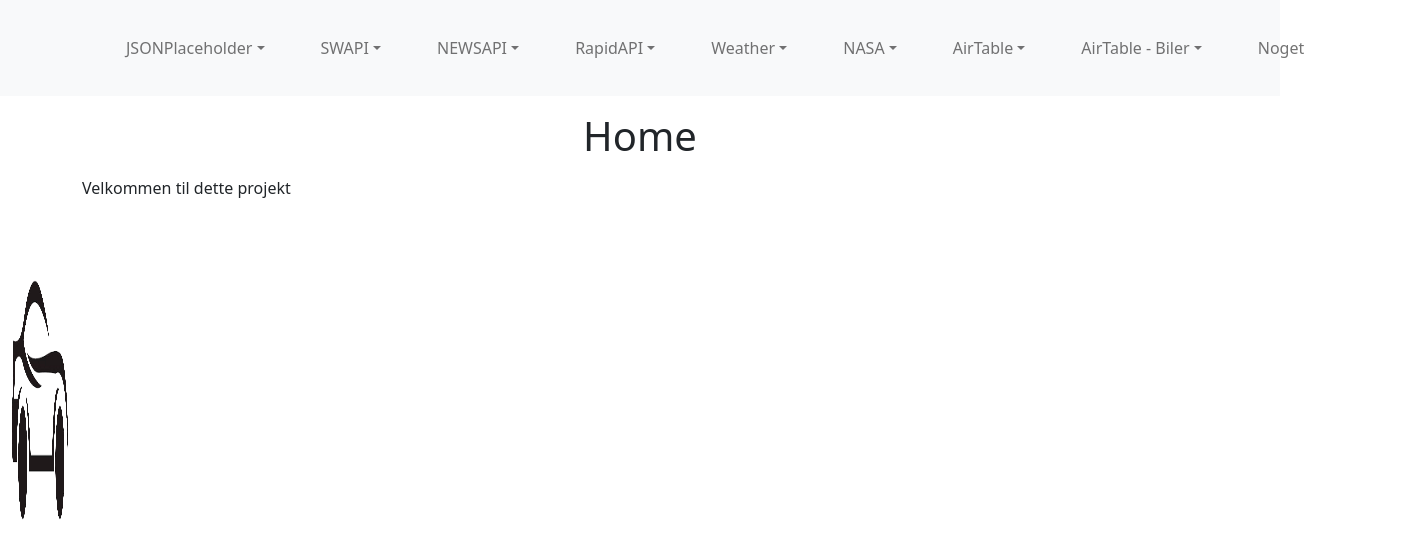
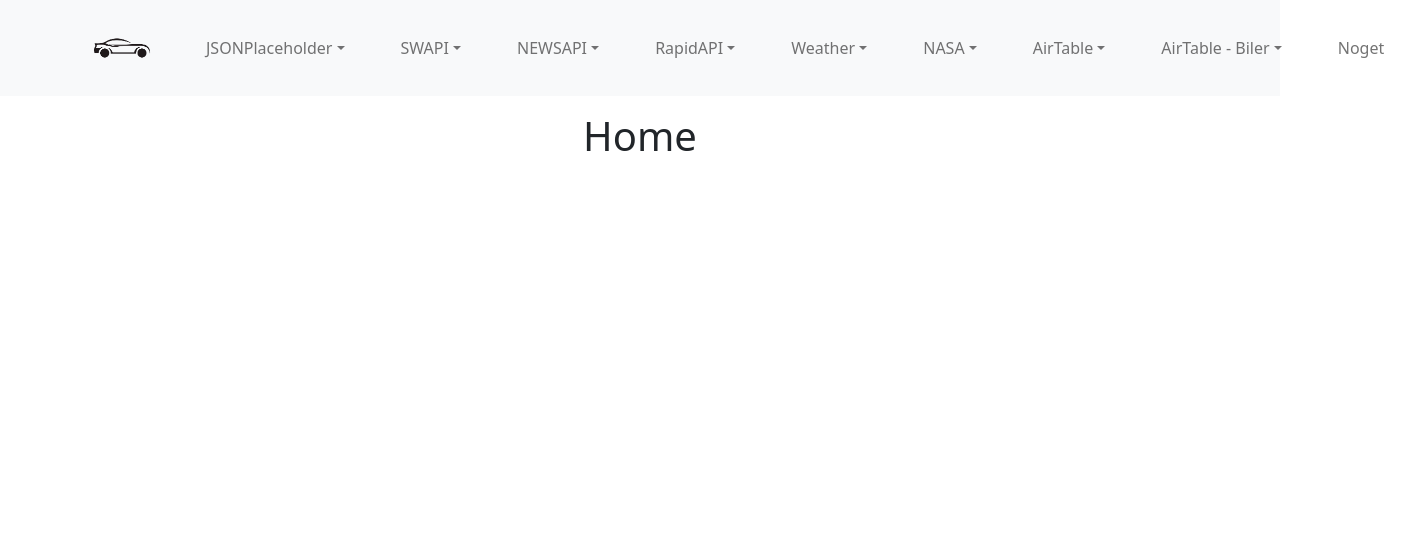
Before and after one commit to SteffenMTP/DataserviceOpgave, a React (Create React App) app: page / in a window 1280 px wide. Shown: the top 558 px of the page, 1412 px wide, since content can reach past the window. Built offline with nearby package versions, Linux system fonts and the light colour scheme.

Commit message:
version2

```diff
--- a/package.json
+++ b/package.json
@@ -9,6 +9,7 @@
     "axios": "^1.1.3",
     "bootstrap": "^5.2.3",
     "date-fns": "^2.29.3",
+    "gsap": "^3.11.3",
     "leaflet": "^1.9.3",
     "react": "^18.2.0",
     "react-dom": "^18.2.0",
--- a/src/pages/Home.jsx
+++ b/src/pages/Home.jsx
@@ -1,7 +1,18 @@
 import Title from "../components/Title";
-
+// import {gsap} from 'gsap'
 
 const Home = () => {
+
+    // const glass = document.getElementById('glass');
+
+    //     const tl = gsap.timeline({defaults: {ease: "power2.inOut", duration: 1.5}})
+
+    //     tl.from('img', {x: '-10%', opacity: 0})
+    //     .from('.container', {opacity: 0, delay: .5, duration: 1}, "-=1.5")
+    //     .from('.container', {x:'-20%', backdropFilter: 'blur(0px)'})
+    //     .from('.seq', {y: -30, opacity: 0, stagger: .2, duration: .5}, "-=.5")
+    //     .from('h1', {y: 20, clipPath: 'inset(0 0 100% 0'}, "-=.8")
+
 
     return (
         <>
@@ -9,16 +20,15 @@ const Home = () => {
             <section className="container">
                 <Title headline="Home" />
 
-                <div className="row">
-                    <div className="col">
-                        <p className="">
-                            Velkommen til dette projekt
-                        </p>
+                {/* <img src="./assets/img/abstract.jpg" alt="abstract background corridor" class="glassImg"/>
+                    <div class="circle"></div>
 
+                    <div class="Glasscontainer" id="glass">
+                        <h2 class="seq">Hello everyone</h2>
+                        <p class="seq">Let's go ahead and get this show on the road</p>
                     </div>
 
-
-                </div>
+                    <h1>Glassmorphism Realized</h1> */}
 
             </section>
 
--- a/src/scss/style.scss
+++ b/src/scss/style.scss
@@ -28,51 +28,51 @@
   height: 600px;
 }
 
-.section{
-  background: rgb(200, 220, 231);
-    color: black;
-    font-family: Tahoma, Geneva, Verdana, sans-serif;
-    margin: 0;
-    padding: 14em 14em 14em 20em;
-}
+// .section{
+//   background: rgb(200, 220, 231);
+//     color: black;
+//     font-family: Tahoma, Geneva, Verdana, sans-serif;
+//     margin: 0;
+//     padding: 14em 14em 14em 20em;
+// }
 
-img {
-  position: absolute;
-  z-index: -2;
-  height: 100vh;
-  top: 0;
-  left: 0;
-}
+// .glassImg {
+//   position: absolute;
+//   z-index: -2;
+//   height: 100vh;
+//   top: 0;
+//   left: 0;
+// }
 
-.Glasscontainer {
-  display: inline-block;
-  background: rgb(255,255,255,0.2);
-  padding: 3em;
-  border-radius: 3em;
-  position: relative;
-  z-index: 1;
-  backdrop-filter: blur(40px);
-  border: solid 2px transparent;
-  background-clip: padding-box;
-  box-shadow: 10px 10px 10px rgba(46,54,68, 0.03);
+// .Glasscontainer {
+//   display: inline-block;
+//   background: rgb(255,255,255,0.2);
+//   padding: 3em;
+//   border-radius: 3em;
+//   position: relative;
+//   z-index: 1;
+//   backdrop-filter: blur(40px);
+//   border: solid 2px transparent;
+//   background-clip: padding-box;
+//   box-shadow: 10px 10px 10px rgba(46,54,68, 0.03);
 
 
-  h2 {
-      font-size: 1.7em;
-  }
+//   h2 {
+//       font-size: 1.7em;
+//   }
 
-  h1, h2 {
-      margin: 0;
-  }
+//   h1, h2 {
+//       margin: 0;
+//   }
 
-  p {
-      margin: 0;
-  }
+//   p {
+//       margin: 0;
+//   }
 
 
-}
+// }
 
-h1 {
-  font-size: 4em;
-  clip-path: inset(0 0 0 0);
-}
+// h1 {
+//   font-size: 4em;
+//   clip-path: inset(0 0 0 0);
+// }
```
Also changed, not shown: 1 other file (tests, documents, lock files or other folders).
